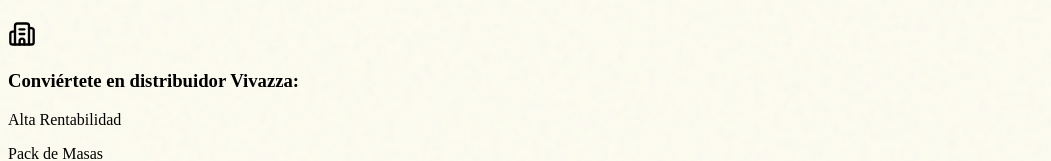
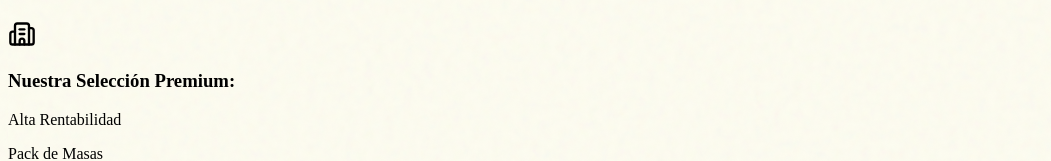
Before and after one commit to thinkfashz/vivazza, a Next.js app: page / in a window 1280 px wide. Both pictures are taken after a click on the button "DISTRIBUIDORES". Shown: the part 390-551 px from the top of the page, without its empty margins (0-1051 px from the left). Built offline with nearby package versions, Linux system fonts and the light colour scheme.

Commit message:
feat(Wholesale): Refine wholesale section text
Update the heading and descriptions in the wholesale section to focus on product quality and artisanal standards rather than solely on distribution opportunities. This change aims to better communicate the premium nature of Vivazza's offerings.

```diff
--- a/components/Wholesale.tsx
+++ b/components/Wholesale.tsx
@@ -135,7 +135,7 @@
           <div className="space-y-10">
             <div className="flex flex-col mb-4 border-b border-vivazza-gold/10 pb-4">
                <div className="flex items-center justify-between">
-                 <h3 className="font-heading text-3xl text-vivazza-stone uppercase leading-none">Conviértete en distribuidor Vivazza:</h3>
+                 <h3 className="font-heading text-3xl text-vivazza-stone uppercase leading-none">Nuestra Selección Premium:</h3>
                  <span className="bg-vivazza-red/10 text-vivazza-red px-3 py-1 rounded-full text-[9px] font-black uppercase tracking-widest">Alta Rentabilidad</span>
                </div>
                <p className="text-vivazza-red font-heading text-xl uppercase mt-1">Pack de Masas</p>
@@ -184,7 +184,7 @@
               <div className="bg-vivazza-cream/50 p-6 rounded-3xl border border-vivazza-gold/20 flex gap-4 items-start shadow-sm">
                 <TrendingUp className="text-vivazza-red flex-shrink-0" size={24} />
                 <div>
-                  <p className="text-[11px] font-black text-vivazza-stone uppercase tracking-widest mb-2">Conviértete en distribuidor de Vivazza</p>
+                  <p className="text-[11px] font-black text-vivazza-stone uppercase tracking-widest mb-2">Máximo estándar artesanal</p>
                   <p className="text-sm italic text-vivazza-stone/80 font-medium leading-relaxed">
                     Nuestras masas con reposo artesanal te permiten ofrecer una pizza ligera y crujiente con el mínimo esfuerzo operativo.
                   </p>
@@ -397,7 +397,7 @@
         <div className="bg-white p-8 rounded-[2rem] border border-gray-100 flex flex-col items-center text-center gap-4 shadow-sm group hover:shadow-xl transition-all duration-500">
           <div className="p-4 bg-vivazza-cream rounded-2xl text-vivazza-red group-hover:bg-vivazza-red group-hover:text-white transition-colors duration-500"><ShieldCheck size={32} /></div>
           <div>
-            <p className="text-xs font-black text-gray-400 uppercase tracking-widest mb-2">Conviértete en distribuidor de Vivazza</p>
+            <p className="text-xs font-black text-gray-400 uppercase tracking-widest mb-2">Calidad Inigualable</p>
             <p className="text-lg font-bold text-vivazza-stone leading-tight italic">Reposo artesanal en frío para un sabor superior.</p>
           </div>
         </div>
```
